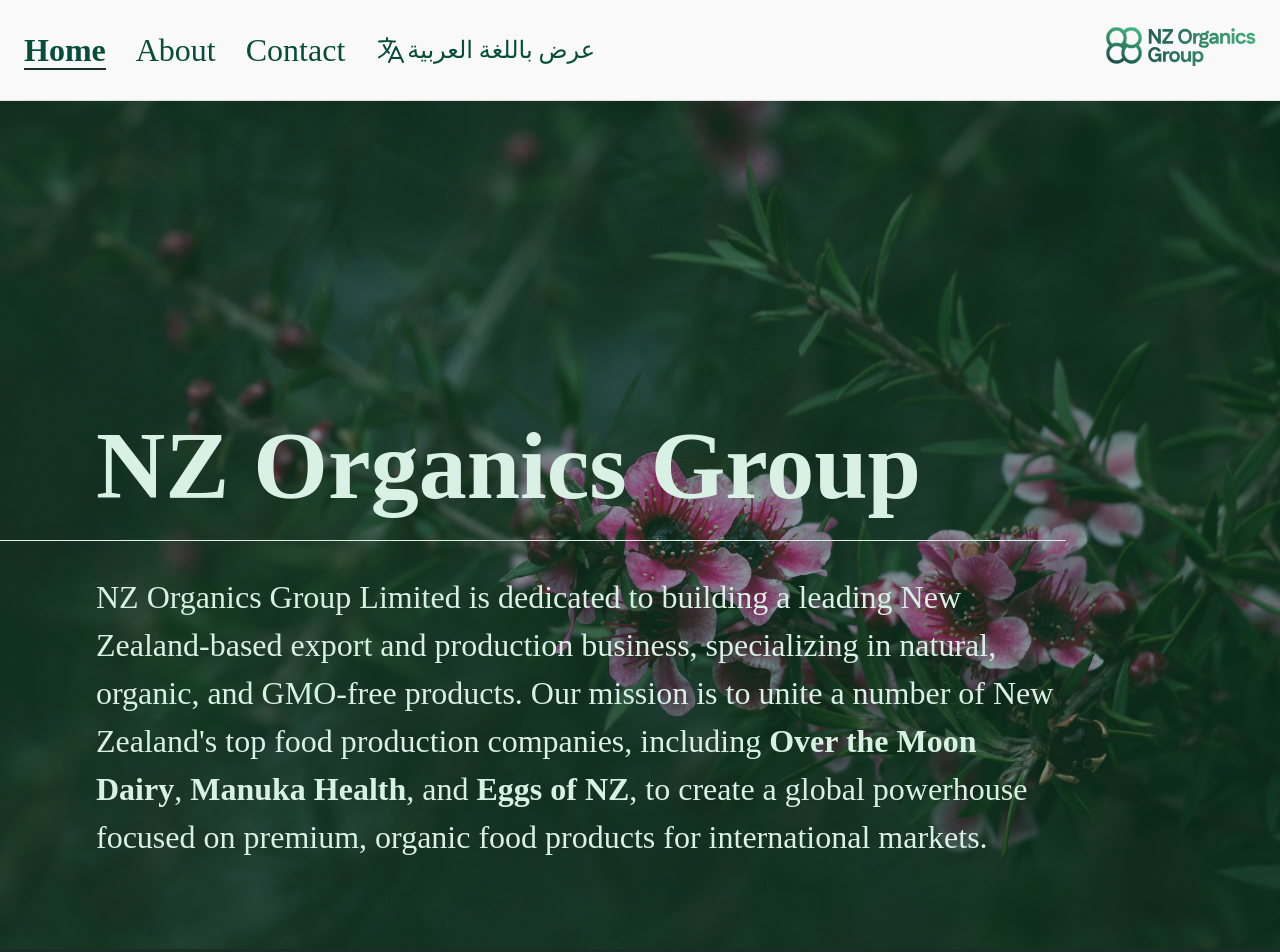
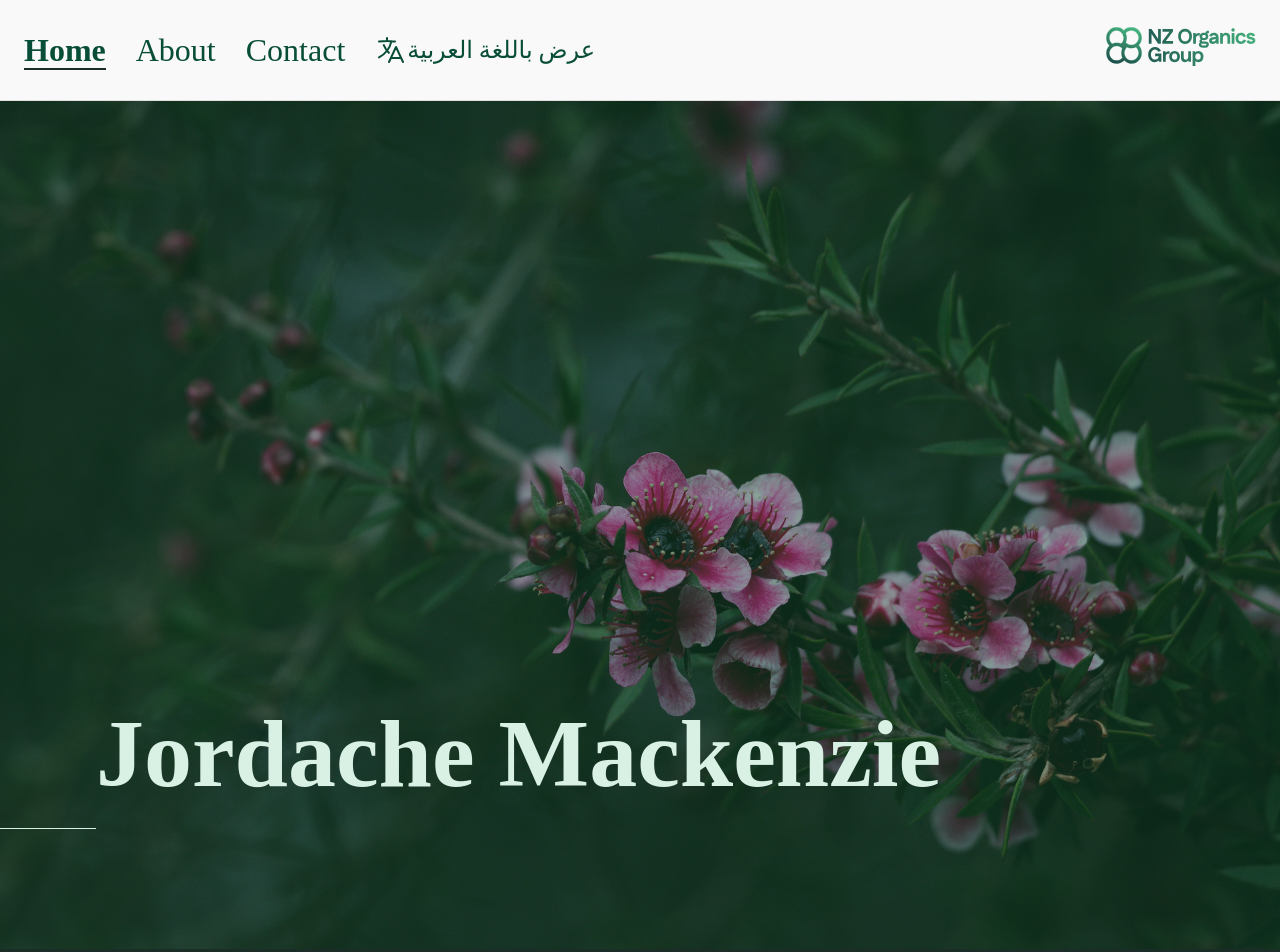
Before and after one commit to jordachemac/portfolio, a React (Vite) app: page / in a window 1280 px wide. Shown: the top 952 px of the page. Built offline with nearby package versions, Linux system fonts and the light colour scheme; a web font is replaced by a local one.

Commit message:
initial commit

```diff
--- a/index.html
+++ b/index.html
@@ -3,16 +3,16 @@
   <head>
     <meta charset="UTF-8" />
     <meta http-equiv="X-UA-Compatible" content="IE=edge" />
-    <meta name="description" content="NZ Organics Group" />
-    <meta name="keywords" content="NZ Organics Group" />
-    <meta name="author" content="NZ Organics Group" />
+    <meta name="description" content="Jordache Mackenzie's Portfolio" />
+    <meta name="keywords" content="Jordache Mackenzie, Portfolio" />
+    <meta name="author" content="Jordache Mackenzie" />
     <meta name="robots" content="index, follow" />
     <meta name="googlebot" content="index, follow" />
     <meta name="bingbot" content="index, follow" />
 
     <link rel="icon" href="/favicon.ico" />
     <meta name="viewport" content="width=device-width, initial-scale=1.0" />
-    <title>NZ Organics Group</title>
+    <title>Jordache Mackenzie's Portfolio</title>
   </head>
   <body>
     <div id="root"></div>
--- a/package.json
+++ b/package.json
@@ -1,5 +1,5 @@
 {
-  "name": "nz-organics",
+  "name": "jordachemac",
   "version": "0.1.0",
   "private": true,
   "dependencies": {
--- a/src/components/HeroSection/heroSection.tsx
+++ b/src/components/HeroSection/heroSection.tsx
@@ -8,20 +8,10 @@
     return (
         <div className={styles.root}>
             <header className={styles.title}>
-                <h1>{t('hero.title', { company: 'NZ Organics Group' })}</h1>
+                <h1>{t('hero.title')}</h1>
             </header>
             <section className={styles.paragraph}>
-                <p className={styles.text}>
-                    <Trans i18nKey="hero.description">
-                        NZ Organics Group Limited is dedicated to building a leading New
-                        Zealand-based export and production business, specializing in natural,
-                        organic, and GMO-free products. Our mission is to unite a number of New
-                        Zealand's top food production companies, including{' '}
-                        <strong>Over the Moon Dairy</strong>, <strong>Manuka Health</strong>, and{' '}
-                        <strong>Eggs of NZ</strong>, to create a global powerhouse focused on
-                        premium, organic food products for international markets.
-                    </Trans>
-                </p>
+                <p className={styles.text}></p>
             </section>
         </div>
     );
--- a/src/locales/en/translation.json
+++ b/src/locales/en/translation.json
@@ -6,7 +6,7 @@
     "language": "عرض باللغة العربية"
   },
   "footer": {
-      "rights": "© {{year}} NZ Organics Group. All rights reserved.",
+    "rights": "© {{year}} Jordache Mackenzie. All rights reserved.",
     "links": {
       "about": "About Us",
       "contact": "Contact",
@@ -14,7 +14,7 @@
     }
   },
   "hero": {
-      "title": "NZ Organics Group",
+    "title": "Jordache Mackenzie",
     "description": "NZ Organics Group Limited is dedicated to building a leading New Zealand-based export and production business, specializing in natural, organic, and GMO-free products. Our mission is to unite a number of New Zealand's top food production companies, including <strong>Over the Moon Dairy</strong>, <strong>Manuka Health</strong>, and <strong>Eggs of NZ</strong>, to create a global powerhouse focused on premium, organic food products for international markets."
   },
   "button": {
```
Also changed, not shown: public/manifest.json, 1 other file (tests, documents, lock files or other folders). Lines whose indentation alone changed are shown as unchanged.
